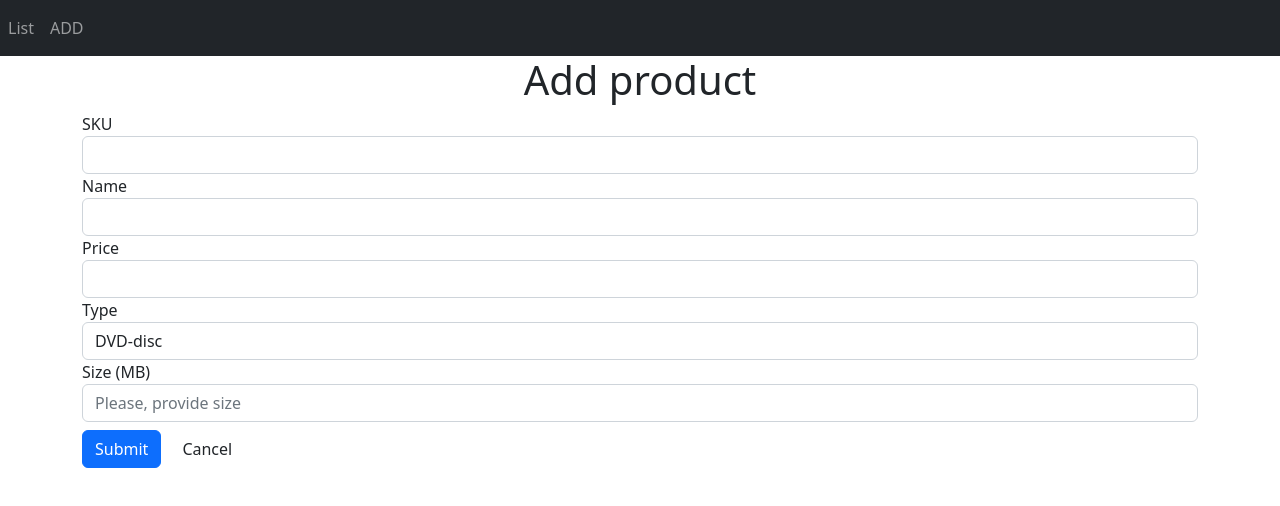
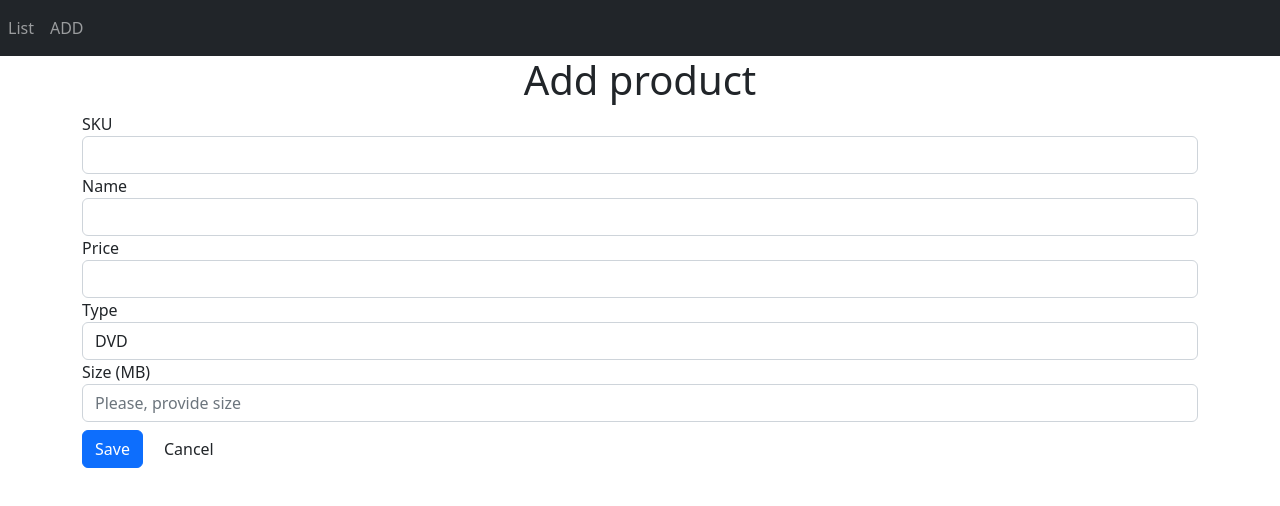
Before and after one commit to Alihaider2k21/scandiweb-frontend, a React (Create React App) app: page /add-product in a window 1280 px wide. Shown: the top 506 px of the page. Built offline with nearby package versions, Linux system fonts and the light colour scheme.

Commit message:
save button

```diff
--- a/src/Pages/addProduct/index.jsx
+++ b/src/Pages/addProduct/index.jsx
@@ -114,7 +114,7 @@ const AddProduct = () => {
                   }
                 >
                   <option value="0" id="DVD">
-                    DVD-disc
+                    DVD
                   </option>
                   <option value="1" id="Book">
                     Book
@@ -221,7 +221,7 @@ const AddProduct = () => {
                 className="btn btn-primary"
                 name="submit"
               >
-                Submit
+                Save
               </button>
               <button
                 onClick={() => clearForm()}
--- a/src/Pages/home/index.jsx
+++ b/src/Pages/home/index.jsx
@@ -74,7 +74,7 @@ const Home = () => {
                     <label class="form-check-label">
                       <input
                         type="checkbox"
-                        className="form-check-input .delete-checkbox"
+                        className="delete-checkbox form-check-input"
                         name="products[]"
                         value={product.sku}
                         onChange={(e) => handleCheckBox(e)}
```
